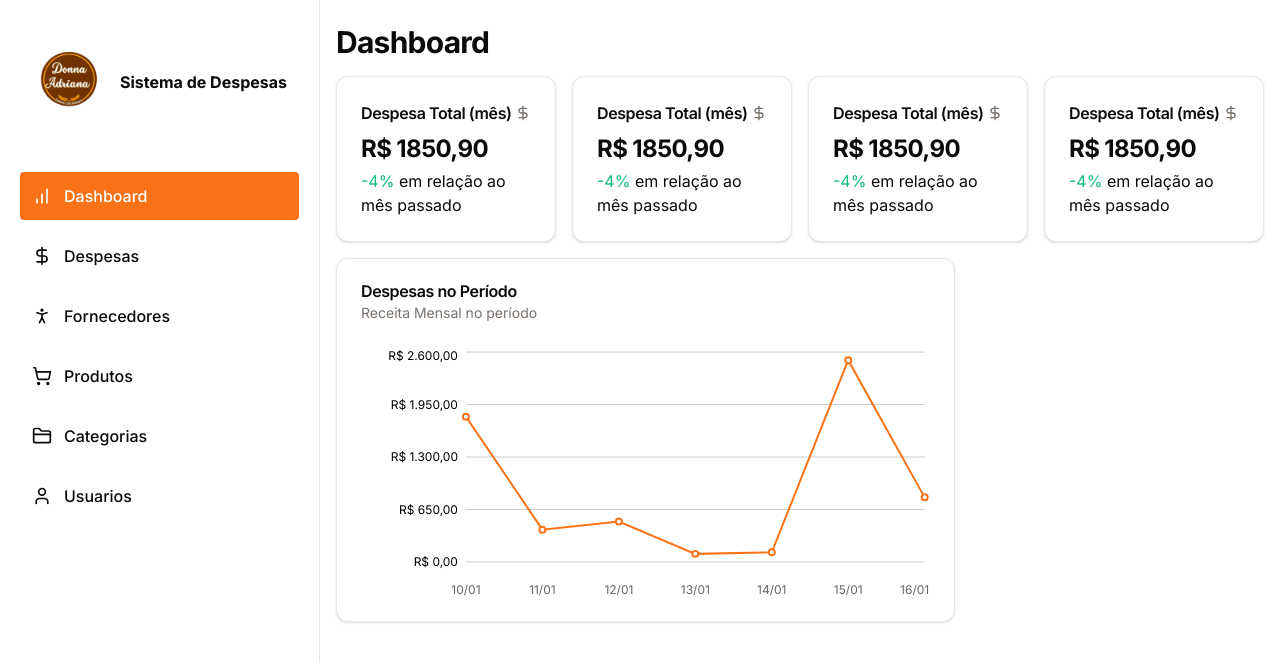
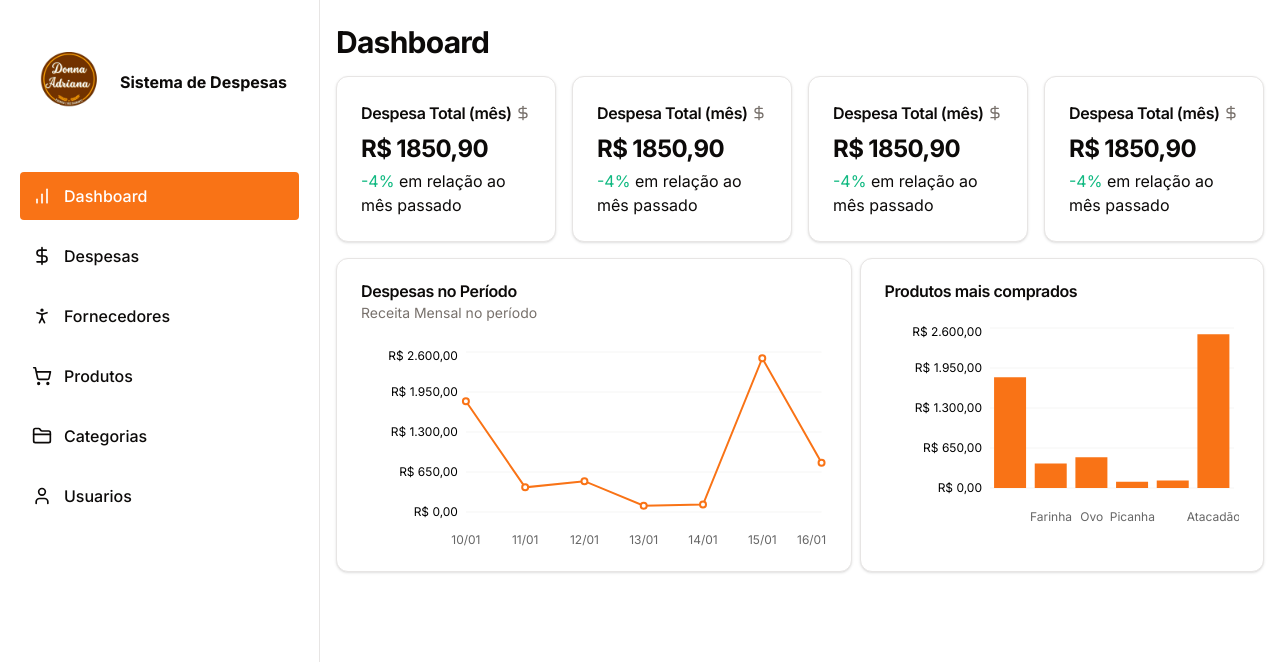
Before and after one commit to Felipe-Cavalari/sistema-despesa, a Next.js app: page /dashboard in a window 1280 px wide. Shown: the top 662 px of the page. Built offline with nearby package versions, Linux system fonts and the light colour scheme.

Commit message:
Desenvolvimento do grafico de produtos e da página 404

```diff
--- a/app/dashboard/components/month-expenses-chart.tsx
+++ b/app/dashboard/components/month-expenses-chart.tsx
@@ -30,7 +30,7 @@ const data = [
 
 export default function MonthExpensesChart() {
   return (
-    <Card className="col-span-6">
+    <Card className="col-span-5">
       <CardHeader>
         <div className="space-y-1">
           <CardTitle>Despesas no Período</CardTitle>
@@ -38,7 +38,7 @@ export default function MonthExpensesChart() {
         </div>
       </CardHeader>
       <CardContent>
-        <ResponsiveContainer width={'100%'} height={250}>
+        <ResponsiveContainer width={'100%'} height={200}>
           <LineChart data={data} style={{ fontSize: 12 }}>
             <YAxis
               width={100}
@@ -53,7 +53,7 @@ export default function MonthExpensesChart() {
               }
             />
 
-            <CartesianGrid vertical={false} />
+            <CartesianGrid vertical={false} className="stroke-muted" />
             <Line
               type="linear"
               strokeWidth={2}
@@ -61,6 +61,7 @@ export default function MonthExpensesChart() {
               stroke={colors.orange['500']}
             />
             <XAxis axisLine={false} tickLine={false} dataKey={'date'} dy={16} />
+            <Tooltip />
           </LineChart>
         </ResponsiveContainer>
       </CardContent>
--- /dev/null
+++ b/app/dashboard/components/popular-expenses-chart.tsx
@@ -0,0 +1,61 @@
+'use client'
+import { Card, CardHeader, CardTitle, CardContent } from '@/components/ui/card'
+import colors from 'tailwindcss/colors'
+
+import {
+  ResponsiveContainer,
+  BarChart,
+  XAxis,
+  YAxis,
+  CartesianGrid,
+  Bar,
+  Tooltip,
+} from 'recharts'
+
+const data = [
+  { product: 'Pão de queijo', expense: 1800 },
+  { product: 'Farinha', expense: 400 },
+  { product: 'Ovo', expense: 500 },
+  { product: 'Picanha', expense: 100 },
+  { product: 'Coca Cola', expense: 120 },
+  { product: 'Atacadão', expense: 2500 },
+]
+
+export default function PopularProductsChart() {
+  return (
+    <Card className="col-span-4">
+      <CardHeader>
+        <div className="space-y-1">
+          <CardTitle>Produtos mais comprados</CardTitle>
+        </div>
+      </CardHeader>
+      <CardContent>
+        <ResponsiveContainer width={'100%'} height={200}>
+          <BarChart data={data} style={{ fontSize: 12 }}>
+            <XAxis
+              axisLine={false}
+              tickLine={false}
+              dataKey={'product'}
+              dy={16}
+            />
+            <YAxis
+              width={100}
+              stroke="black"
+              axisLine={false}
+              tickLine={false}
+              tickFormatter={(value: number) =>
+                value.toLocaleString('pt-BR', {
+                  style: 'currency',
+                  currency: 'BRL',
+                })
+              }
+            />
+            <Tooltip />
+            <CartesianGrid vertical={false} className="stroke-muted" />
+            <Bar type="linear" dataKey="expense" fill={colors.orange['500']} />
+          </BarChart>
+        </ResponsiveContainer>
+      </CardContent>
+    </Card>
+  )
+}
--- a/app/dashboard/page.tsx
+++ b/app/dashboard/page.tsx
@@ -1,5 +1,6 @@
 import MonthExpensesCard from './components/month-expenses-card'
 import MonthExpensesChart from './components/month-expenses-chart'
+import PopularProductsChart from './components/popular-expenses-chart'
 
 export default function Dashboard() {
   return (
@@ -13,8 +14,9 @@ export default function Dashboard() {
         <MonthExpensesCard />
       </div>
 
-      <div className="grid grid-cols-9">
+      <div className="grid grid-cols-9 space-x-2">
         <MonthExpensesChart />
+        <PopularProductsChart />
       </div>
     </div>
   )
--- /dev/null
+++ b/app/not-found.tsx
@@ -0,0 +1,13 @@
+import { Button } from '@/components/ui/button'
+import Link from 'next/link'
+
+export default function NotFound() {
+  return (
+    <div className="w-full min-h-screen flex flex-col items-center justify-center bg-muted gap-4">
+      <h1 className="text-2xl">Página não encontrada</h1>
+      <Link href={'/dashboard'}>
+        <Button className="px-16 py-6">Dashboard</Button>
+      </Link>
+    </div>
+  )
+}
```
Also changed, not shown: 2 other files (tests, documents, lock files or other folders).
